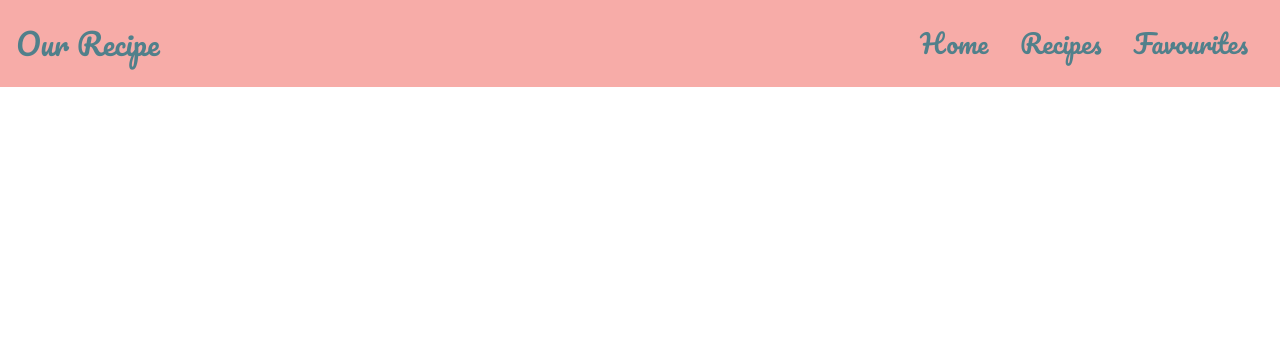
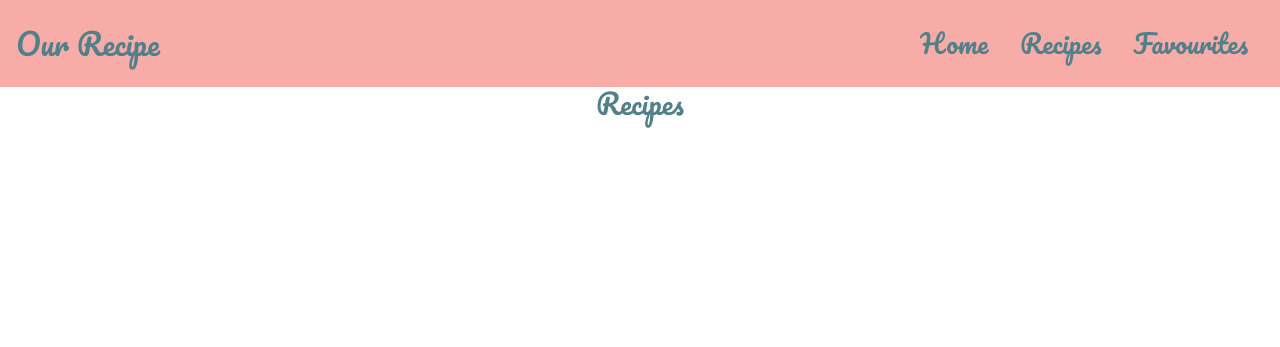
Before and after one commit to haleanana/our-recipe, a Flask app: page /get_recipes in a window 1280 px wide. Shown: the top 347 px of the page. Run offline with Flask 2, Linux system fonts and the light colour scheme; data that the repository does not hold is empty; some libraries are stand-ins or nearby versions.

Commit message:
Fixed recipes.html so the cards line up properly by moving for loop up a div

```diff
--- a/static/css/style.css
+++ b/static/css/style.css
@@ -6,6 +6,14 @@ html body {
   margin: 0;
   padding: 0;
 }
+
+/*-----------Page heading-------------------*/
+
+h3 {
+    font-family: 'Pacifico', cursive;
+    color: #51808B
+}
+
 
 /*-----------Carousel-------------------*/
 .bg-light{
--- a/templates/recipes.html
+++ b/templates/recipes.html
@@ -1,10 +1,12 @@
 {% extends 'base.html' %} {% block content %}
 
 <body>
-  <div class="container">
-    <div class="card-deck">
-      {% for recipe in recipes %}
-      <div class="card">
+<h3 class="text-center">Recipes</h3>
+<div class="container">
+ <div class="row row-cols-3 row-cols-md-3">
+  {% for recipe in recipes %}
+  <div class="col mb-4">
+      <div class="card h-100">
         <a href="#"
           ><img src="static/img/sample.jpg" class="card-img-top" alt="" ...
         /></a>
@@ -20,9 +22,11 @@
           <small class="text-muted">Last updated 3 mins ago</small>
         </div>
       </div>
-      {% endfor %}
+
     </div>
+    {% endfor %}
   </div>
+</div>
 </body>
 
 {% endblock %}
```
